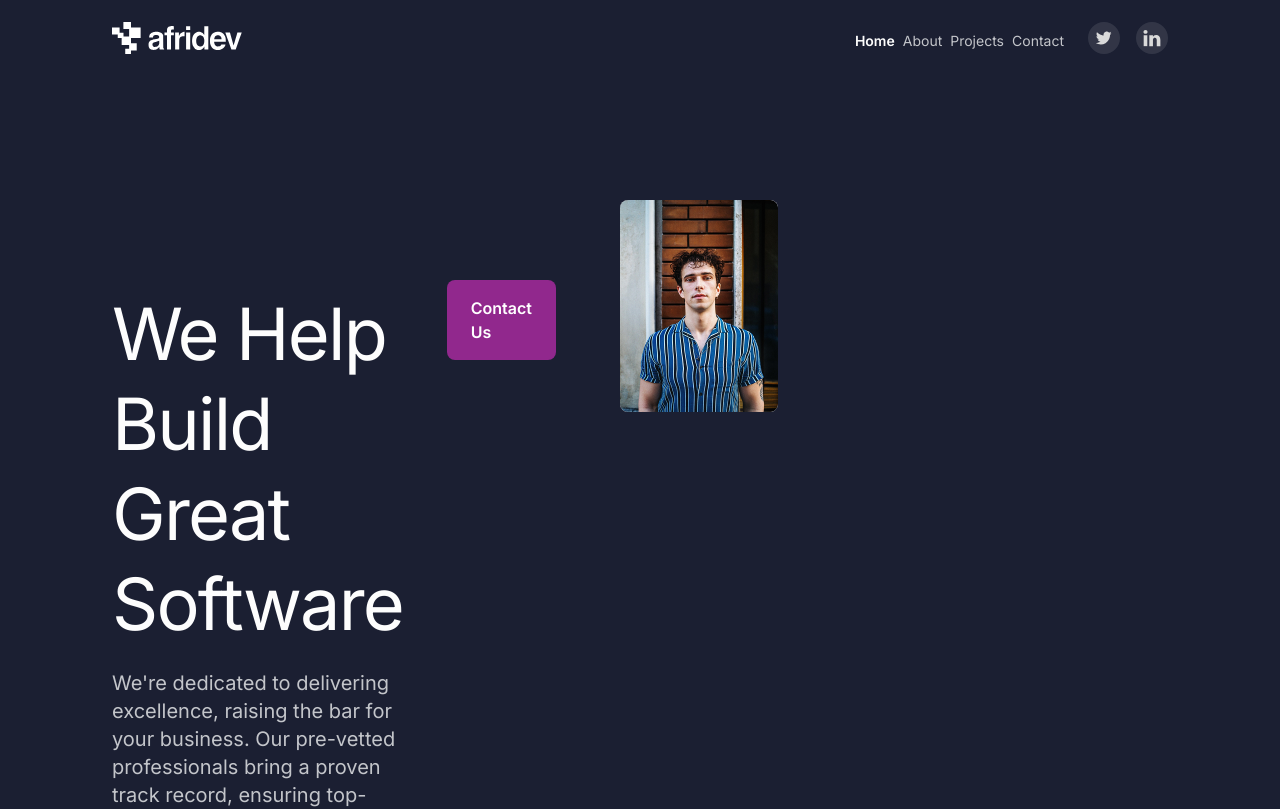
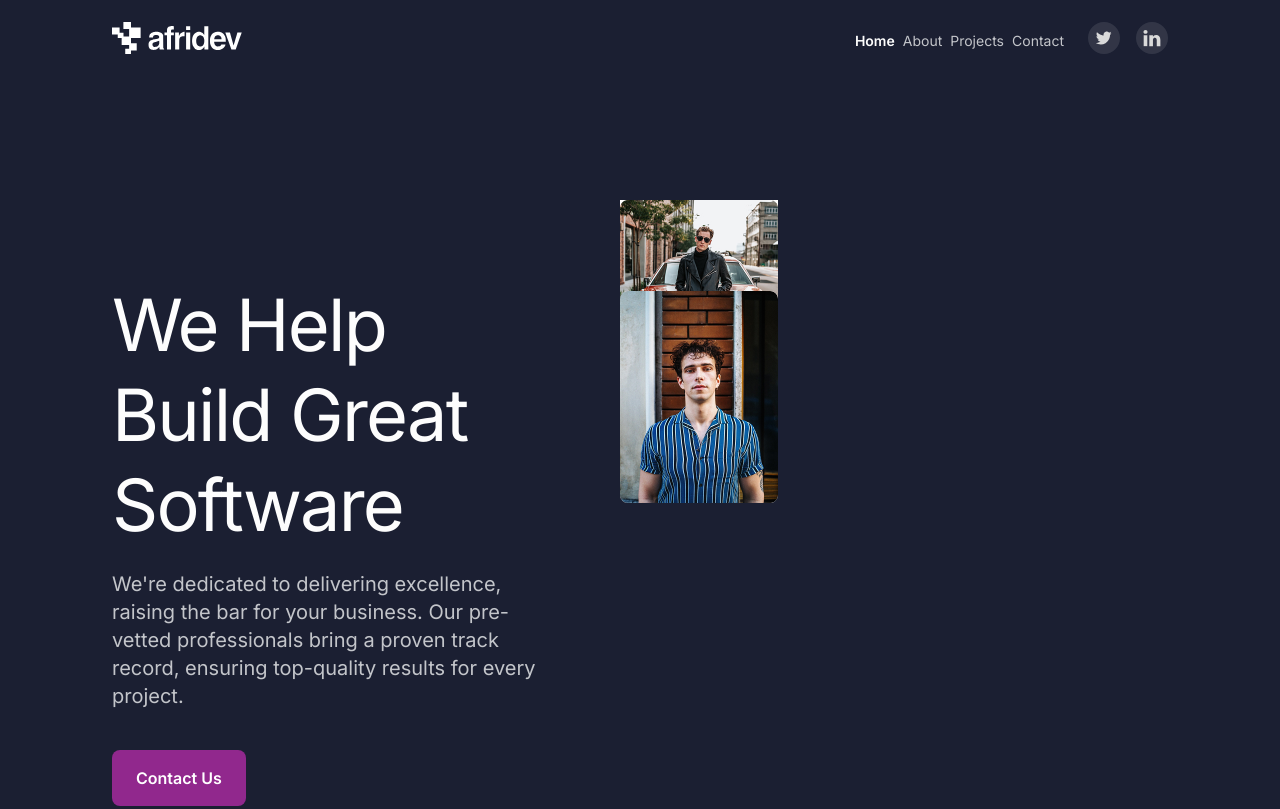
Before and after one commit to Kess4obehi/afridev-site, a React (Vite) app: page / in a window 1280 px wide. Shown: the top 809 px of the page. Built offline with nearby package versions, Linux system fonts and the light colour scheme.

Commit message:
added the second image and styled it

```diff
--- a/src/components/Hero.css
+++ b/src/components/Hero.css
@@ -2,17 +2,19 @@
     display: flex;
     gap: 32px;
     padding: 120px 0 0 112px;
+    align-items: start;
 }
 
 .hero-content {
     display: flex;
     gap: 40px;
     flex: 1;
-    align-items: center;
+    flex-direction: column;
     padding: 80px 32px 0 0;
 }
 
 .hero-images {
+    position: relative;
     width: 660px;
     height: 674px;
 }
@@ -50,10 +52,22 @@
     align-self: flex-start;
 }
 
-.hero1 {
+.hero-photo {
+    position: absolute;
+    border-radius: 8px;
+    object-fit: cover;
+}
+
+.hero-photo-1 {
     width: 158px;
     height: 212px;
     top: 91px;
-    border-radius: 8px;
-    object-fit: cover;
+    left: 0;
 }
+
+.hero-photo-2 {
+    width: 158px;
+    height: 212px;
+    top: 0;
+    left: 182px;
+}
--- a/src/components/Hero.jsx
+++ b/src/components/Hero.jsx
@@ -1,5 +1,6 @@
 import './Hero.css'
-import hero1 from '../assets/hero-1.jpg'
+import heroPhoto1 from '../assets/hero-1.jpg'
+import heroPhoto2 from '../assets/hero-2.jpg'
 
 function Hero() {
     return (
@@ -14,7 +15,8 @@ function Hero() {
                 </a>
             </div>
             <div className="hero-images">
-                <img src={hero1} alt="" className='hero1'/>
+                <img src={heroPhoto1} alt="" className="hero-photo hero-photo-1"/>
+                <img src={heroPhoto2} alt="" className="herp-photo hero-photo-2"/>
             </div>
         </section>
     );
```
Also changed, not shown: src/assets/hero-2.jpg (added).
